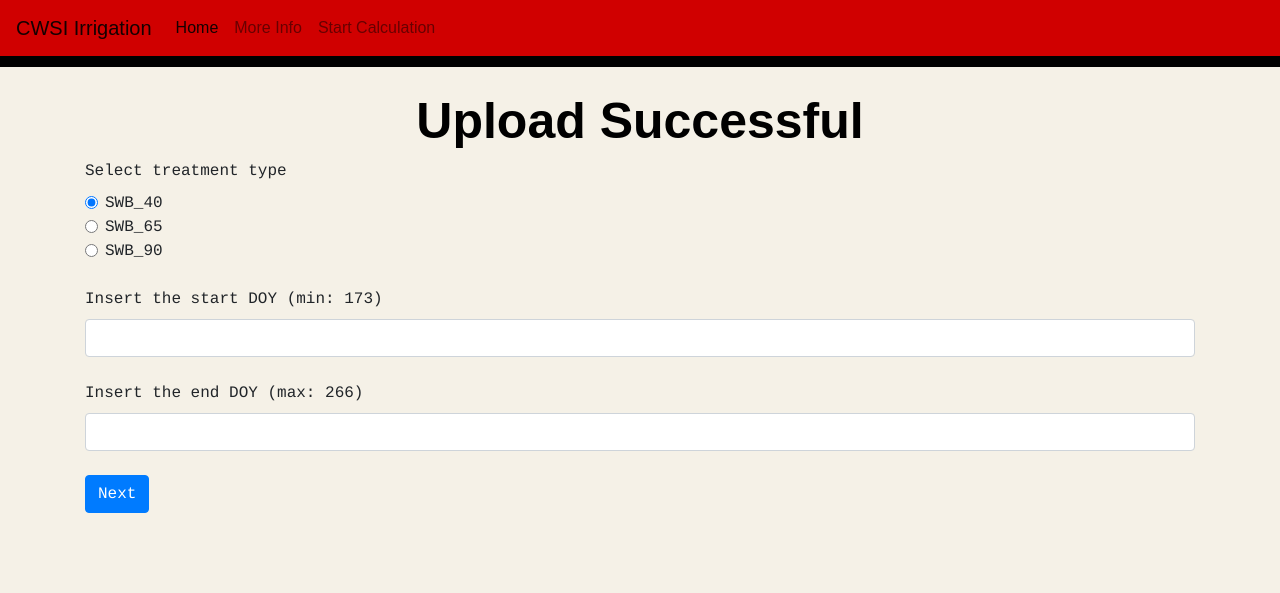
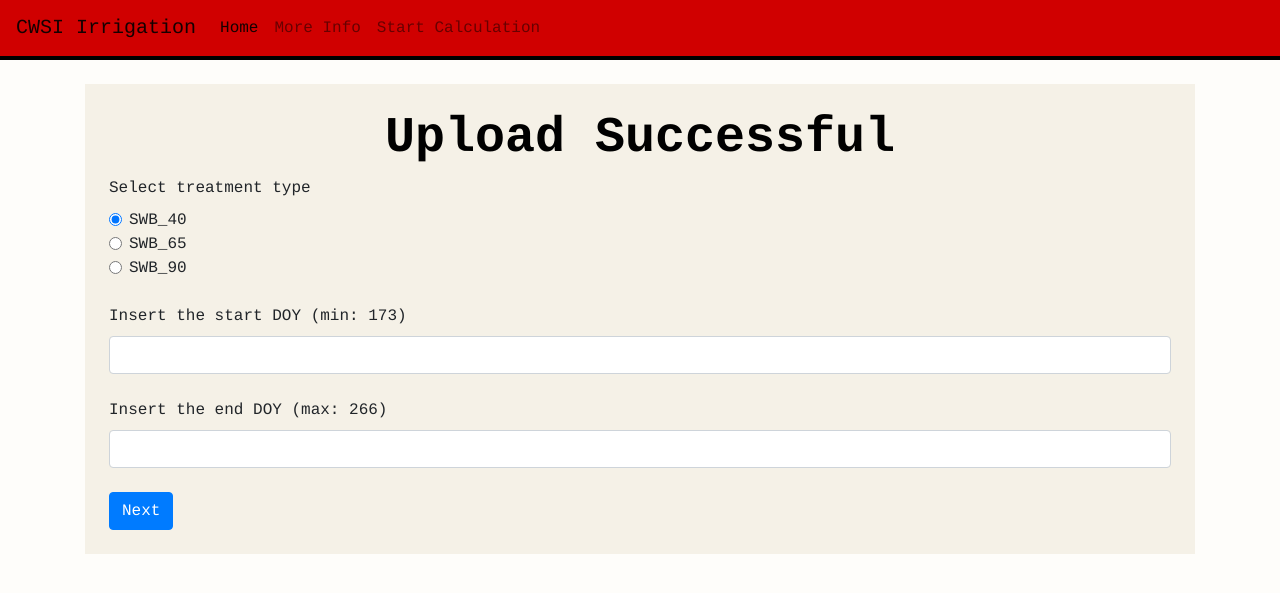
Before and after one commit to ahermze/Irrigation-Tool-Hub, a Flask app: page /upload_success in a window 1280 px wide. Shown: the top 593 px of the page. Run offline with Flask 3, Linux system fonts and the light colour scheme; some libraries are stand-ins or nearby versions.

Commit message:
better_map

```diff
--- a/static/styles.css
+++ b/static/styles.css
@@ -1,5 +1,8 @@
+
+
+
 body {
-    background-color:rgb(245, 241, 231);
+    background-color:rgb(254, 253, 250);
     /* background-color: #c7c8ca; */
 
     /* background-color: #242423; */
@@ -15,21 +18,22 @@ h1 {
     color: rgb(0, 0, 0);
     text-align: center;
     font-size: 50px;
-    font-family: 'Work Sans', sans-serif;
+    font-family: 'Work Sans', Courier, monospace;
 }
 
 .navbar {
     background-color: rgb(208, 0, 0);
-    border-bottom: 11px outset;
+    border-bottom: 4px outset;
+    /* border-bottom-color: #424240; */
     border-bottom-color: #424240;
 
     /* background-color: #242423; */
-    font-family: 'Work Sans', sans-serif;
+    font-family: 'Work Sans', Courier, monospace;
     /* font-family: 'Arial', Times, serif; */
 }
 
 p {
-    font-family: 'Work Sans';
+    font-family: 'Work Sans', Courier, monospace;
     font-size: 20px;
 }
 
@@ -106,7 +110,7 @@ div.hidden {
 
 
   .column {
-    /* background-color:rgb(245, 241, 231); */
+    background-color:rgb(245, 241, 231);
     /* background-color: #c7c8ca; */
     float: none;
     width: 100%;
--- a/templates/base/base.html
+++ b/templates/base/base.html
@@ -19,7 +19,6 @@
     <link rel="stylesheet" href="/static/styles.css" />
 
 
-    <script src="https://maps.googleapis.com/maps/api/js?key=YOUR_API_KEY" async defer></script>
 
 
 
--- a/templates/base/result.html
+++ b/templates/base/result.html
@@ -26,10 +26,9 @@
   {% extends "base/upload_success_2nd.html" %}
   {% block content %}
 
+  <div class="column is-4 is-offset-4">
+    <h1><b>FINISH CALCULATION!</b></h1>
 
-  <h1><b>FINISH CALCULATION!</b></h1>
-
-  <div>
     <div class="row">
       <div>
         <!-- <h1>CWSI coefficient for selected treatment </h1> -->
--- a/templates/base/upload_success.html
+++ b/templates/base/upload_success.html
@@ -1,9 +1,9 @@
 {% extends "base/upload.html" %}
 {% block content %}
 
+
+<div class="column is-4 is-offset-4">
   <h1><b>Upload Successful</b></h1>
-
-
   <form action="{{url_for('upload_success')}}" method="POST" class="needs-validation" novalidate>
       <!-- <label for="title">Insert the treatment type (available: SWB_40, SWB_65, SWB_90)</label> -->
 
@@ -48,6 +48,7 @@
 
       <button id="sub" type='submit' class="btn btn-primary">Next</button>
   </form>
+</div>
 
 <script>
     // Example starter JavaScript for disabling form submissions if there are invalid fields
--- a/templates/base/upload_success_2nd.html
+++ b/templates/base/upload_success_2nd.html
@@ -1,5 +1,6 @@
   {% extends "base/upload.html" %}
   {% block content %}
+  <div class="column is-4 is-offset-4">
 
   <h1><b>Upload Successful</b></h1>
 
@@ -35,7 +36,7 @@
         <div id="loadingIndicator" class="loader hidden"></div>
       </div>
   </form>
-
+</div>
 
 <script>
     // Example starter JavaScript for disabling form submissions if there are invalid fields
```
Also changed, not shown: templates/base/themap.html (+12 -19 lines). Lines whose indentation alone changed are shown as unchanged.
